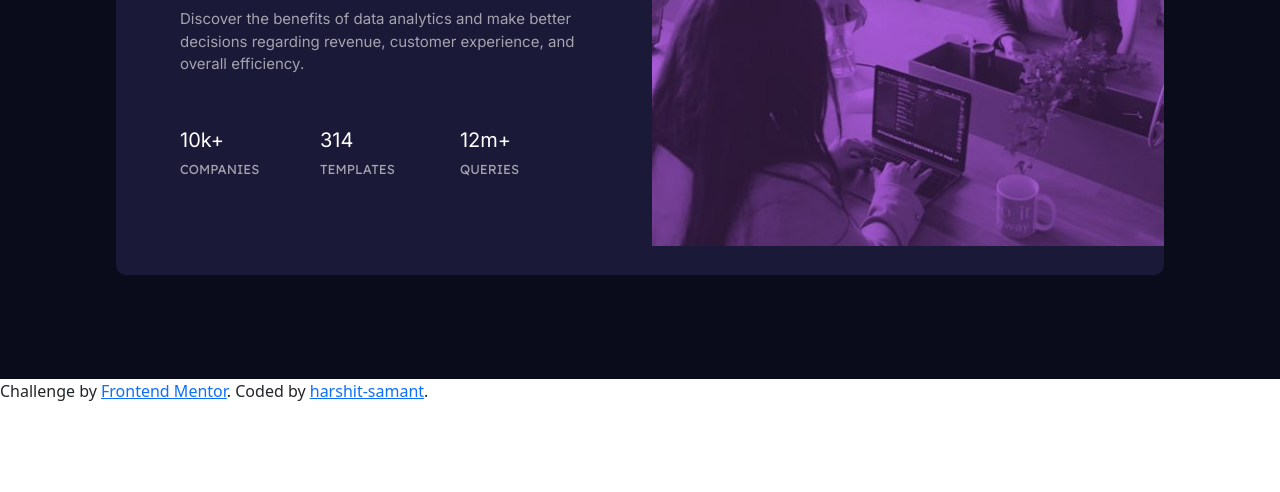
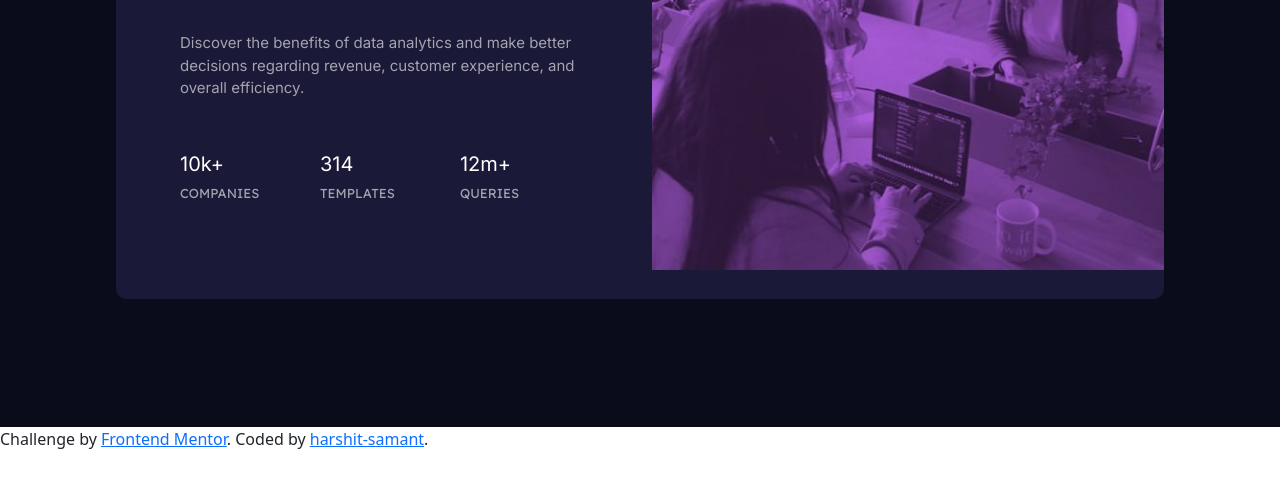
Before and after one commit to harshit-samant/stats-preview-card-component, a plain HTML site: page index.html in a window 1280 px wide. Shown: the part 308-800 px from the top of the page. Drawn offline with nearby package versions, Linux system fonts and the light colour scheme.

Commit message:
Update index.html

```diff
--- a/index.html
+++ b/index.html
@@ -19,7 +19,7 @@
   <style>
     .colored {
       background: #0A0C1B;
-      padding: 13vh 10vw;
+      padding: 16vh 10vw;
       color: #fff;
       font-family: "Inter", sans-serif;
     }
```
